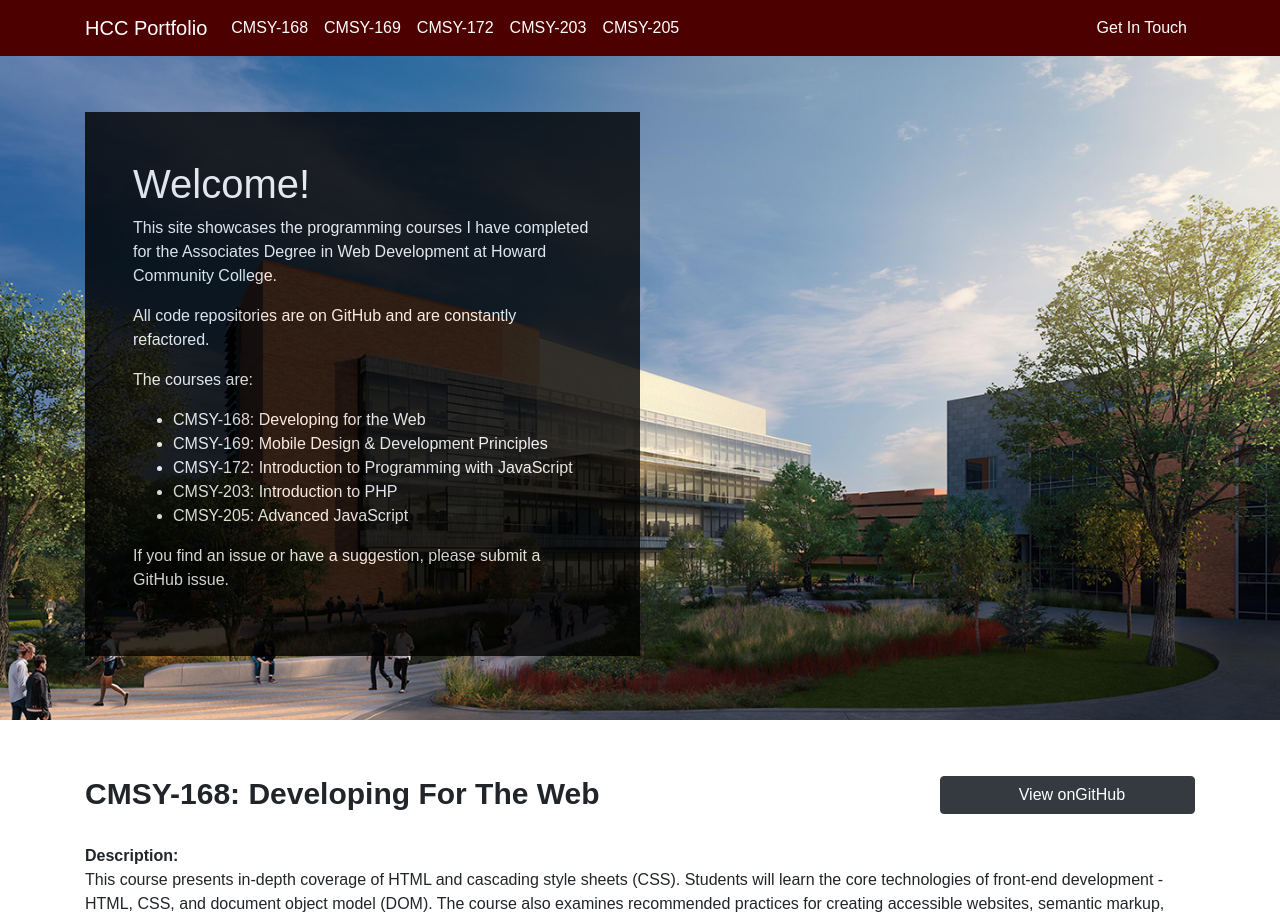
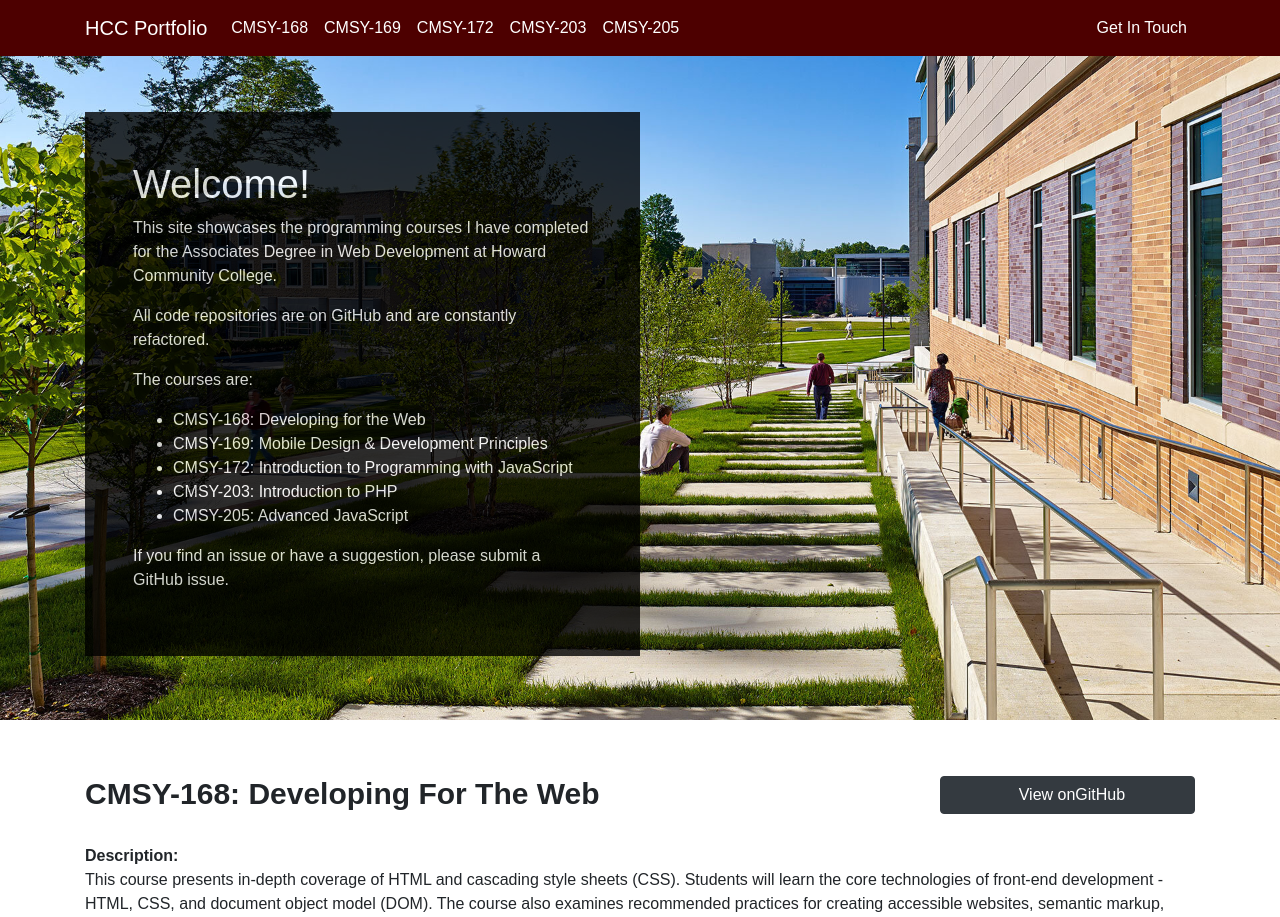
Before and after one commit to cyu8017/HowardCommunityCollege, a PHP site: page / in a window 1280 px wide. Shown: the top 917 px of the page. Run offline with PHP 8.4, Linux system fonts and the light colour scheme; some libraries are stand-ins or nearby versions; some web fonts are replaced.

Commit message:
Updated image hero

```diff
--- a/src/css/styles.css
+++ b/src/css/styles.css
@@ -35,7 +35,7 @@ body {
 .jumbotron {
     border-radius: 0;
     margin: 3rem 0 2rem 0;
-    background-image: url("../images/umbc_hero.png");
+    background-image: url("../images/hcc_hero.jpg");
     background-position: center;
     background-repeat: no-repeat;
     background-size: cover;
```
Also changed, not shown: src/images/umbc_hero.png (deleted).
